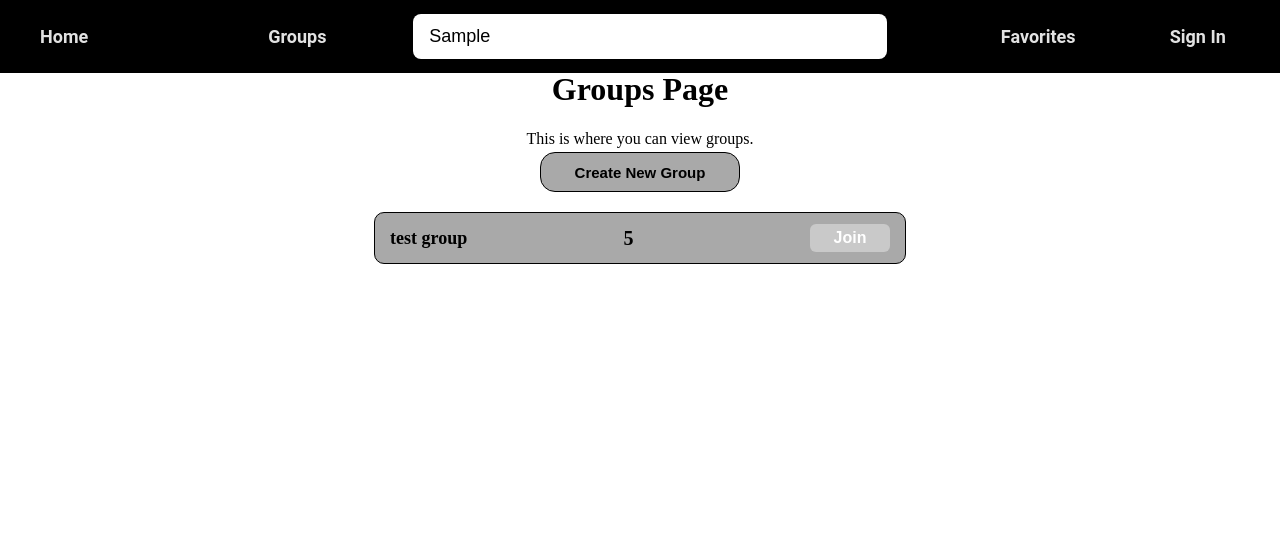
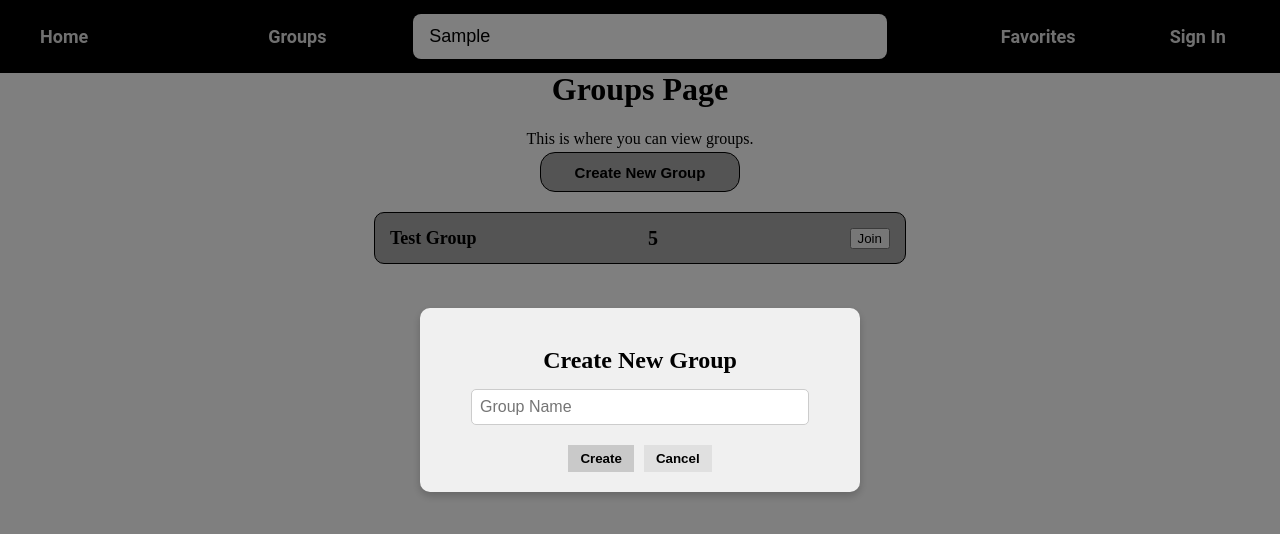
Before and after one commit to Kasperi03/Web-ohjelmoinnin-sovellusprojekti, a React (Create React App) app in the folder docker_fullstack/frontend/: page /#/groupList in a window 1280 px wide. Both pictures are taken after typing "Sample" into the empty fields and a click on the button "Create New Group". Shown: the top 534 px of the page. Built offline with nearby package versions, Linux system fonts and the light colour scheme.

Commit message:
group sivuja tehty ja ryhmän lisääminen tehty. Ei vielä tallennu tietokantaan.

```diff
--- /dev/null
+++ b/docker_fullstack/frontend/src/components/createGroup.jsx
@@ -0,0 +1,35 @@
+import "./styles/createGroup.css";
+import { useState } from "react";
+
+export default function CreateGroup({ onClose, onCreate }) {
+  const [groupName, setGroupName] = useState("");
+
+  const handleCreate = () => {
+    if (groupName.trim() === "") return;
+    onCreate(groupName);
+    setGroupName("");
+    onClose();
+  };
+  return (
+    <div className="overlay">
+      <div className="box">
+        <h2>Create New Group</h2>
+        <input
+          className="input-field"
+          type="text"
+          placeholder="Group Name"
+          value={groupName}
+          onChange={(e) => setGroupName(e.target.value)}
+        />
+        <div className="button-group">
+          <button className="create-button" onClick={handleCreate}>
+            Create
+          </button>
+          <button className="cancel-button" onClick={onClose}>
+            Cancel
+          </button>
+        </div>
+      </div>
+    </div>
+  );
+}
--- a/docker_fullstack/frontend/src/components/groupListing.jsx
+++ b/docker_fullstack/frontend/src/components/groupListing.jsx
@@ -5,7 +5,7 @@ export default function GroupListing({ name, memberCount }) {
     <div className="group-block">
       <h2 className="group-name">{name}</h2>
       <span className="member-count">{memberCount}</span>
-      <button className="join-button">Join</button>
+      <button>Join</button>
     </div>
   );
 }
--- /dev/null
+++ b/docker_fullstack/frontend/src/components/styles/createGroup.css
@@ -0,0 +1,59 @@
+.overlay {
+  position: fixed;
+  top: 0;
+  left: 0;
+  width: 100%;
+  height: 100%;
+  background: rgba(0, 0, 0, 0.5);
+  display: flex;
+  justify-content: center;
+  align-items: center;
+  z-index: 1000;
+}
+.box {
+  background-color: #f0f0f0;
+  padding: 20px;
+  border-radius: 10px;
+  box-shadow: 0 4px 8px rgba(0, 0, 0, 0.2);
+  width: 400px;
+  text-align: center;
+}
+.box h2 {
+  margin-bottom: 15px;
+}
+
+.input-field {
+  width: 80%;
+  padding: 8px;
+  margin-bottom: 15px;
+  border: 1px solid #ccc;
+  border-radius: 5px;
+  font-size: 16px;
+}
+.create-button {
+  background-color: #c9c9c9;
+  color: black;
+  border: none;
+  padding: 6px 12px;
+  background-origin: padding-box;
+  cursor: pointer;
+  font-weight: bold;
+  margin-top: 5px;
+}
+.create-button:hover {
+  background-color: darken(#c9c9c9, 30%);
+}
+.cancel-button {
+  background-color: #e0e0e0;
+  color: black;
+  border: none;
+  padding: 6px 12px;
+  background-origin: padding-box;
+  cursor: pointer;
+  font-weight: bold;
+  margin-left: 10px;
+}
+
+.cancel-button:hover {
+  background-color: darken(#e0e0e0, 30%);
+}
--- a/docker_fullstack/frontend/src/pages/groupList.jsx
+++ b/docker_fullstack/frontend/src/pages/groupList.jsx
@@ -1,15 +1,39 @@
 import "./styles/groupList.css";
 import GroupListing from "../components/groupListing.jsx";
+import CreateGroup from "../components/createGroup.jsx";
+import { useState } from "react";
 
 export default function GroupList() {
+  const [groups, setGroups] = useState([
+    {
+      name: "Test Group",
+      memberCount: 5,
+    },
+  ]);
+
+  const [isCreating, setIsCreating] = useState(false);
+
+  const handleCreateGroup = (groupName) => {
+    const newGroup = { name: groupName, memberCount: 1 };
+    setGroups([...groups, newGroup]);
+    setIsCreating(false);
+  };
+
   return (
     <div className="groupList-container">
       <h1>Groups Page</h1>
       <p>This is where you can view groups.</p>
 
-      <button className="create-btn">Create New Group</button>
+      <button className="create-btn" onClick={() => setIsCreating(true)}>
+        Create New Group
+      </button>
 
-      <GroupListing  name="test group" memberCount= "5"/>
+      {groups.map((group, index) => (
+        <GroupListing key={index} name={group.name} memberCount={group.memberCount} /> //Asettaa tiedot ryhmään
+      ))}
+      {isCreating && (
+        <CreateGroup onCreate={handleCreateGroup} onClose={() => setIsCreating(false)} /> // tekee ryhmän ja postaa sen
+      )}
     </div>
   );
 }
```
